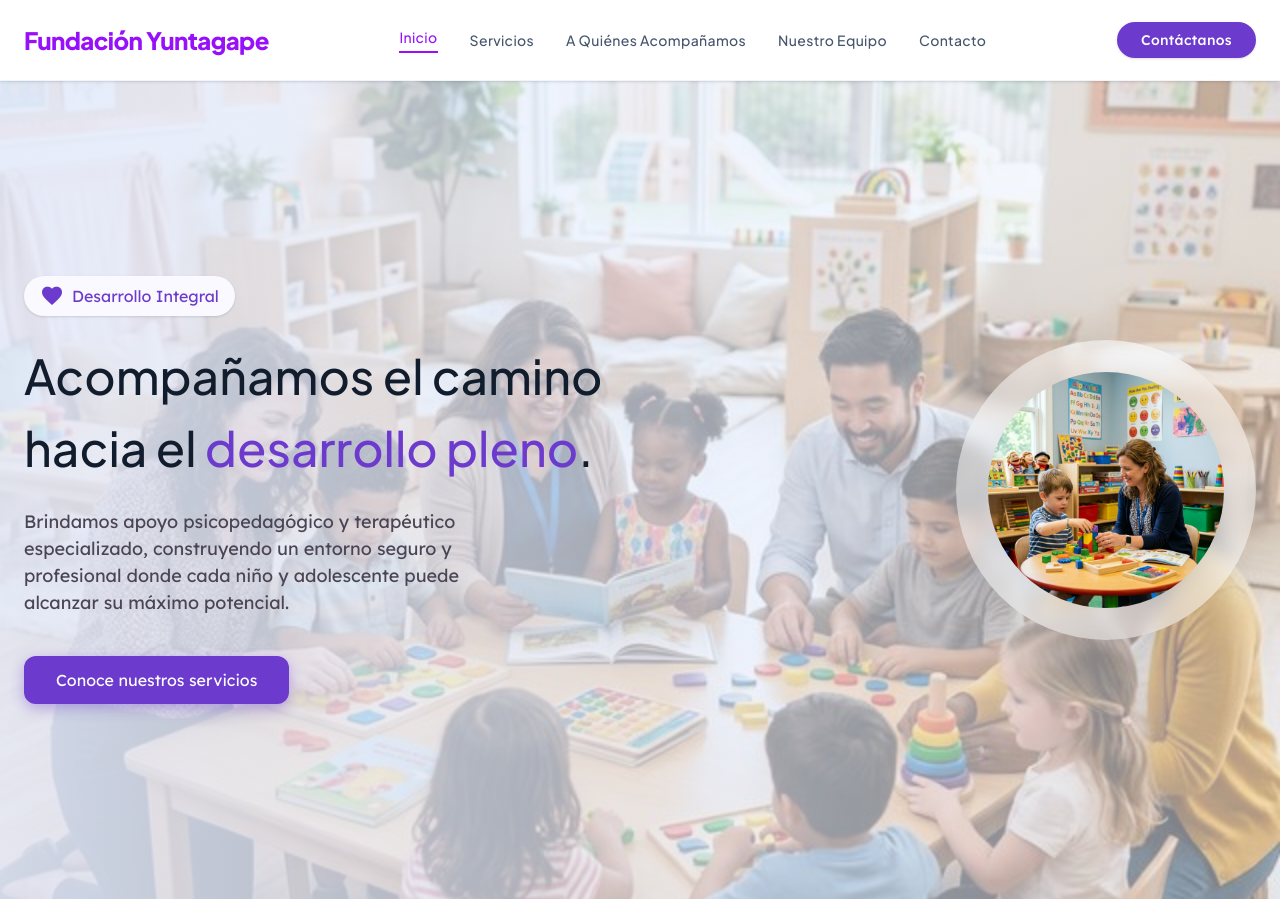
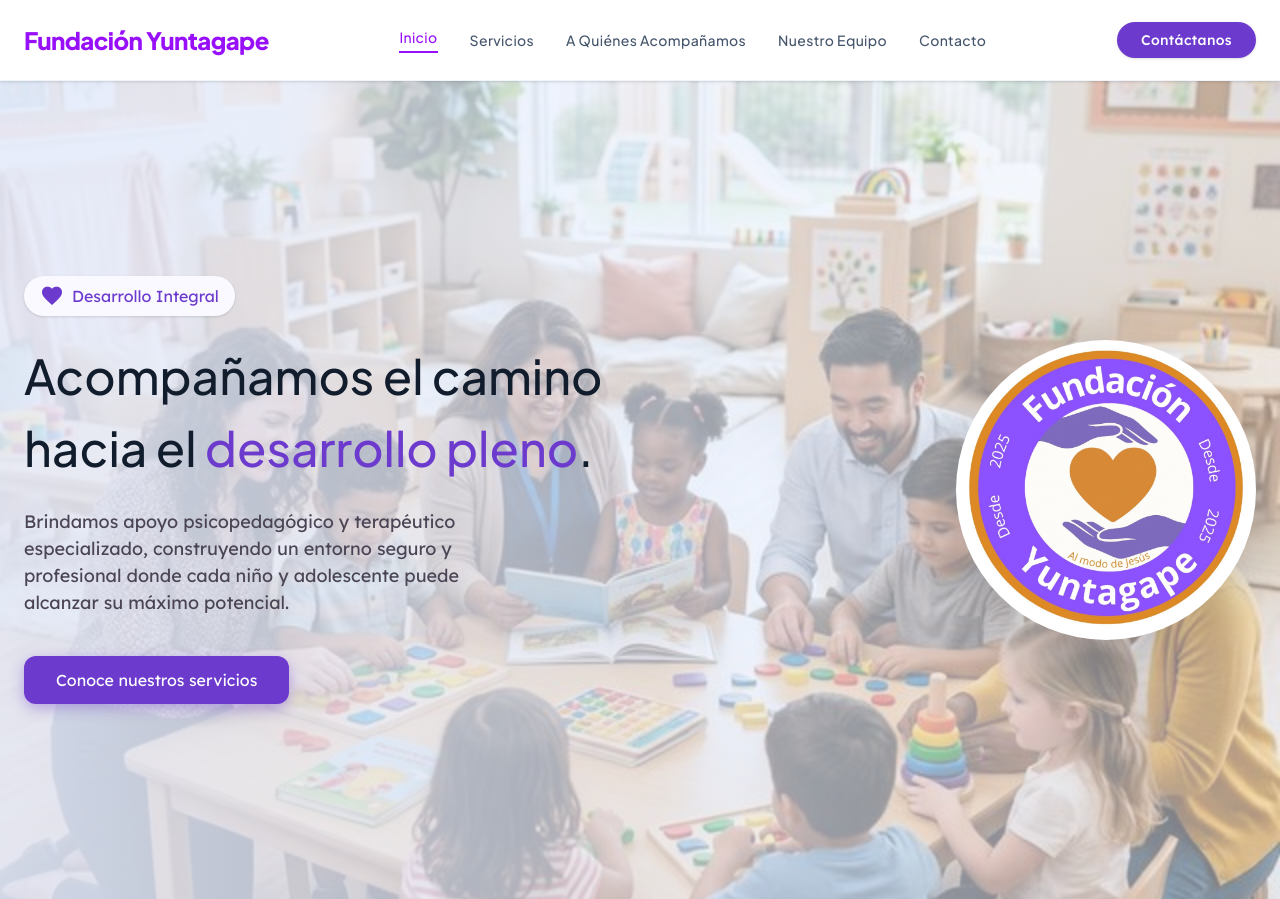
Before and after one commit to amarinmella/fundacionyuntagape, a website: page inicio.html in a window 1280 px wide. Shown: the top 899 px of the page. Drawn offline with nearby package versions, Linux system fonts and the light colour scheme.

Commit message:
feat: update header logo with new assets and refine styling in inicio.html

```diff
--- a/inicio.html
+++ b/inicio.html
@@ -72,7 +72,7 @@
 </div>
 </div>
 <div class="hidden md:flex justify-end items-center">
-<img alt="Fundación Yuntagape Logo" class="max-w-[300px] drop-shadow-2xl bg-white/50 p-8 rounded-full backdrop-blur-sm" src="images/inicio_terapia.png"/>
+<img alt="Logo Fundación Yuntagape" class="max-w-[300px] drop-shadow-2xl rounded-full" src="images/logo_yuntagape.png"/>
 </div>
 </div>
 </section>
```
Also changed, not shown: images/logo_yuntagape.png (added).
